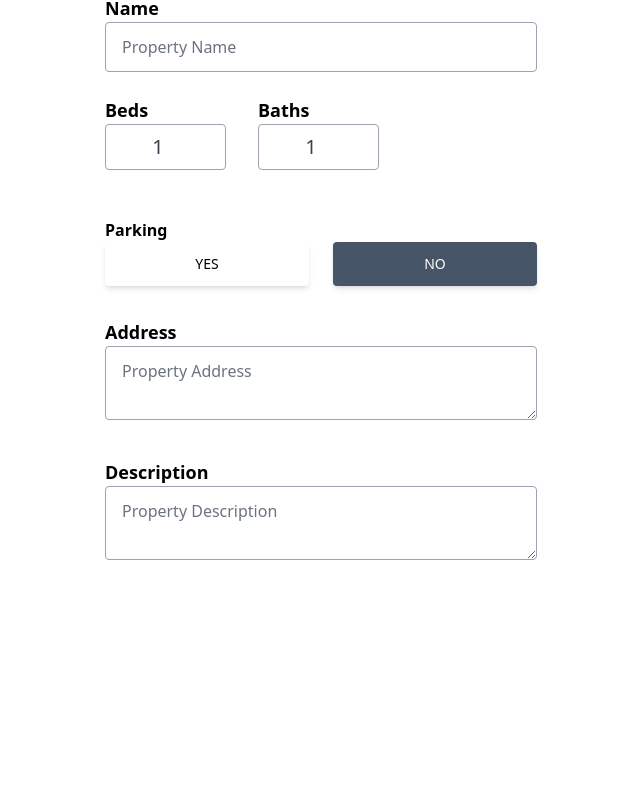
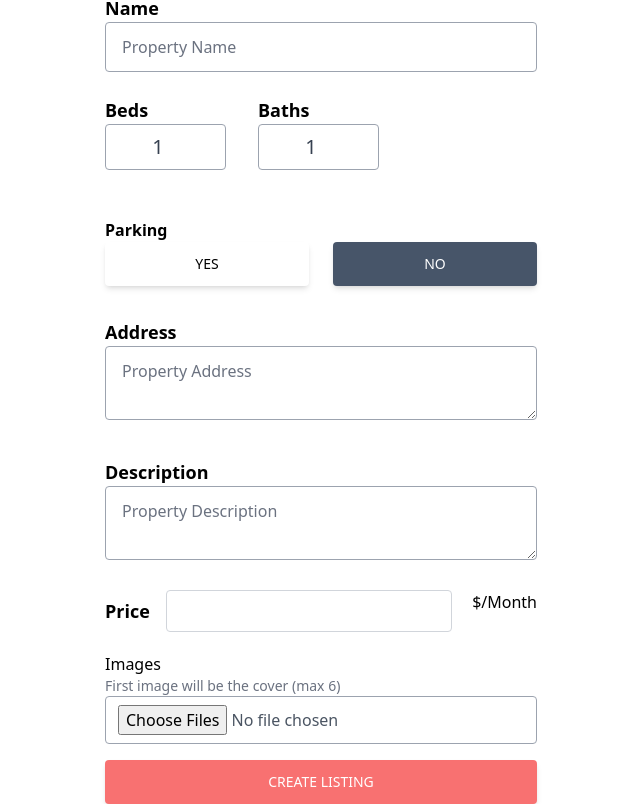
Before and after one commit to moe10291/homely-realestate, a React (Create React App) app: page /create-listing in a window 1280 px wide. Shown: the part 271-1075 px from the top of the page, without its empty margins (319-959 px from the left). Before the commit the page ends 861 px from the top, so only its background shows below. Built offline with nearby package versions, Linux system fonts and the light colour scheme; no server answers.

Commit message:
UI for Create Listing Page completed

```diff
--- a/src/Components/CreateListing.js
+++ b/src/Components/CreateListing.js
@@ -9,9 +9,10 @@ export default function CreateListing() {
     bathrooms: 1,
     parking: false,
     address:'',
-    description:''
+    description:'',
+    price: ''
   });
-  const {type, name, bedrooms, bathrooms, parking, address, description}= formData;
+  const {type, name, bedrooms, bathrooms, parking, address, description, price}= formData;
   function onChange(){
 
   }
@@ -111,7 +112,34 @@ export default function CreateListing() {
         placeholder="Property Description"
         maxLength="300" minLength="5" required
         className="w-full px-4 py-3 text-gray-700 border border-gray-400 rounded transition duration-150 ease-in-out focus:text-gray-700 focus:border-slate-600 mb-6 focus:bg-white"/>
+
+        <div className='flex items-center space-x-4' >
+      <p className='text-lg font-semibold'>Price</p>
+      <div className='flex w-full justify-center space-x-5'>
+        <input
+        type='number'
+        id="price"
+        value={price}
+        onChange={onChange}
+        min='50' max='5000000' required
+        className='w-full px-4 py-2 tex-xl text-center text-gray-700 border-gray-300 rounded ease-in-out bg-white' />
+      {type ==='rent' && (
+        <div>
+          <p className='text-md w-full whitespace-nowrap'> $/Month</p>
+        </div>
+      )}
+
+      </div>
+        </div>
+
+        <div>
+          <p className='mt-5'>Images</p>
+          <p className='text-sm text-gray-500'>First image will be the cover (max 6)</p>
+          <input type='file' id='images' onChange={onChange} accept='.jpg, .png, .jpeg' multiple required className='w-full px-3 py-2 text-gray-600 bg-white border border-gray-400 rounded transition ease-in-out' />
+        </div>
+        <button type='submit' className='mt-4 w-full bg-red-400 text-white uppercase px-7 py-3 text-sm font-medium rounded shadow-md hover:bg-red-500 transition ease-in-out duration-200 hover:shadow-lg active:bg-red-600'>Create Listing</button>
       </form>
+
 
     </main>
   )
```
